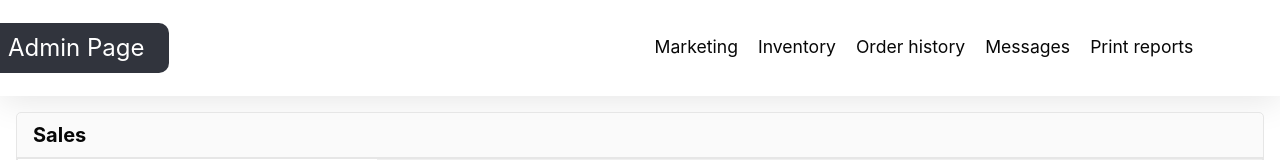
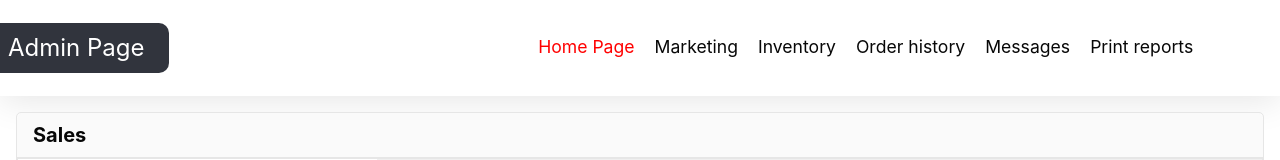
Before and after one commit to LeeJung-AWS/360-shopping, a React (Create React App) app in the folder frontend/: page /adminPage in a window 1280 px wide. Shown: the top 160 px of the page. Built offline with nearby package versions, Linux system fonts and the light colour scheme.

Commit message:
Add homepage link

```diff
--- a/frontend/src/components/AdminNav/index.tsx
+++ b/frontend/src/components/AdminNav/index.tsx
@@ -36,9 +36,13 @@ const AdminNav: React.FC = () => {
                 <Link to="/adminPage/orderHistory" onClick={onclickMenu}>Order history</Link>
                 <Link to="/adminPage/messages" onClick={onclickMenu}>Messages</Link>
                 <Link to="/adminPage/printReports" onClick={onclickMenu}>Print reports</Link>
+                <Link to="/" style={{color:"red"}} onClick={onclickMenu}>Home Page</Link>
             </div>
         <nav className="adminNav-desktop">
             <ul>
+                <li>
+                    <Link to="/" style={{color:"red"}} >Home Page</Link>
+                </li>
                 <li>
                     <Link to="/adminPage/marketing">Marketing</Link>
                 </li>
--- a/frontend/src/sass/4_layout/_adminNav.scss
+++ b/frontend/src/sass/4_layout/_adminNav.scss
@@ -43,7 +43,7 @@
 
     }
 
-    a:nth-of-type(5) {
+    a:last-child {
         border-bottom: 0.5px solid;
     }
 }
```
